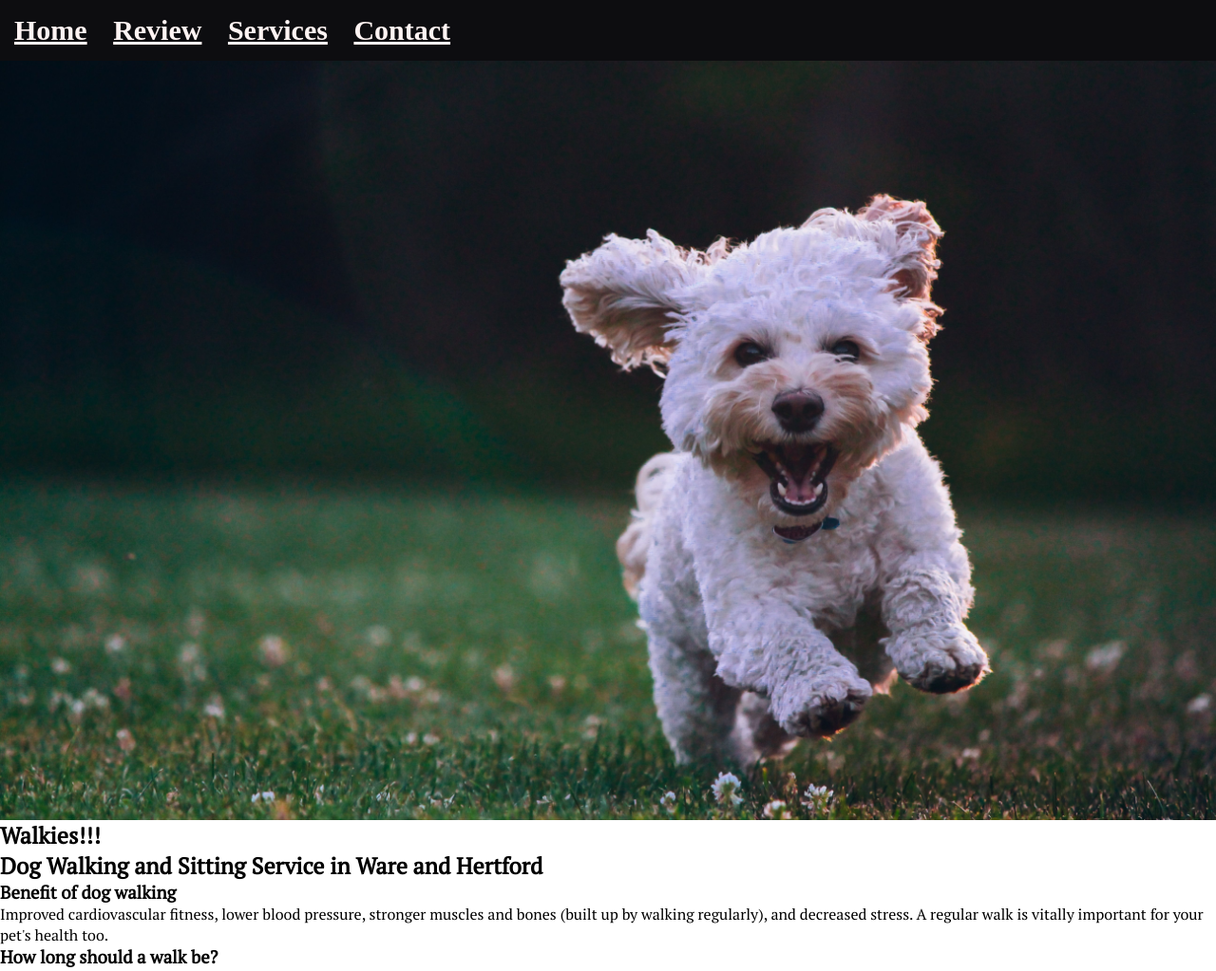
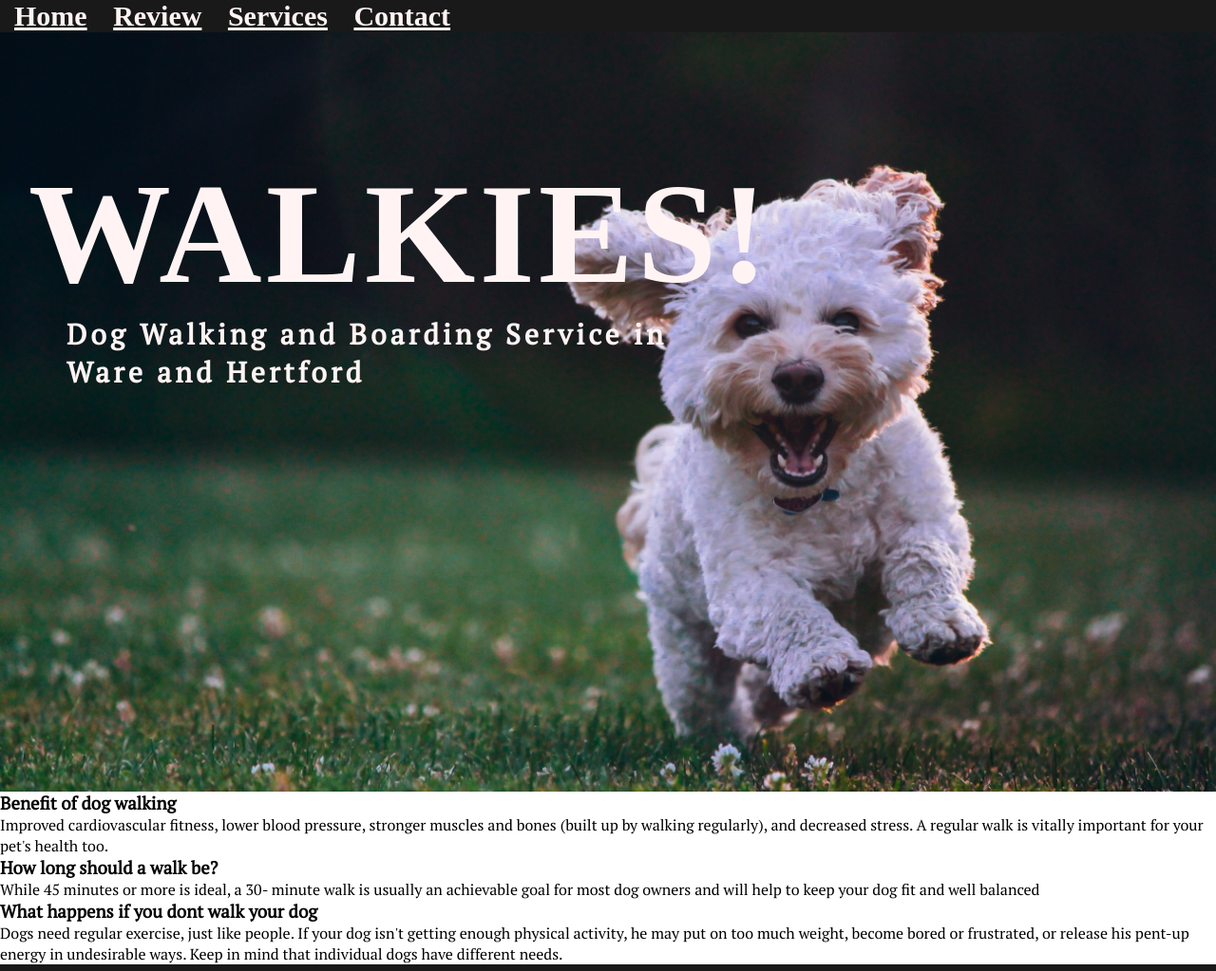
Before and after one commit to Pimmz/Project-1, a plain HTML site: page index.html in a window 1280 px wide. Shown: the top 1023 px of the page at 95% size. Drawn offline with Linux system fonts and the light colour scheme.

Commit message:
added walkies logo

```diff
--- a/asset/css/style.css
+++ b/asset/css/style.css
@@ -13,8 +13,8 @@ body {
 }
 
 #menu {
-    padding: 15px;
-    background: #0D0D10;
+    padding-left: 15px;
+    background: rgb(0,0,0,0.9);
     word-spacing: 20px;
     font-size: 30px;
     font-family: fira;
@@ -24,7 +24,7 @@ body {
 footer {
     min-height: 120px;
     padding-top: 10px;
-    background-color: #0D0D10;
+    background-color: rgb(0,0,0,0.9);
     color: #fff4f3;
     text-align: center;
     font-size: 20px;
@@ -47,6 +47,21 @@ footer {
     width: 33.3%;
     }
 
+#cover-text > h1 {
+    font-size: 150px;
+    text-transform: uppercase;
+    color:#fff4f3;
+    font-family: fira;
+}
+
+#cover-text > h3 {
+    color:#fff4f3;
+    font-size: 30px;
+    padding-left: 40px;
+}
+
+
+
 #dog-image {
     height: 800px;
     width: 100%;
@@ -59,3 +74,16 @@ footer {
     padding:0;
 
 }
+
+#cover-text {
+
+    letter-spacing: 4px;
+    width: 700px;
+    height: 200px;
+    padding-top: 40px;
+    padding-left: 10px;
+    top: 120px;
+    left :20px;
+    position: absolute;
+
+}
--- a/index.html
+++ b/index.html
@@ -28,9 +28,9 @@
     </header>
     <section>
         <div id="dog-image"></div>
-        <div>
-            <h1>Walkies!!!</h1>
-            <h2>Dog Walking and Sitting Service in Ware and Hertford</h2>
+        <div id="cover-text">
+            <h1>Walkies!</h1>
+            <h3>Dog Walking and Boarding Service in Ware and Hertford</h3>
         </div>
     </section>
     <section>
```
